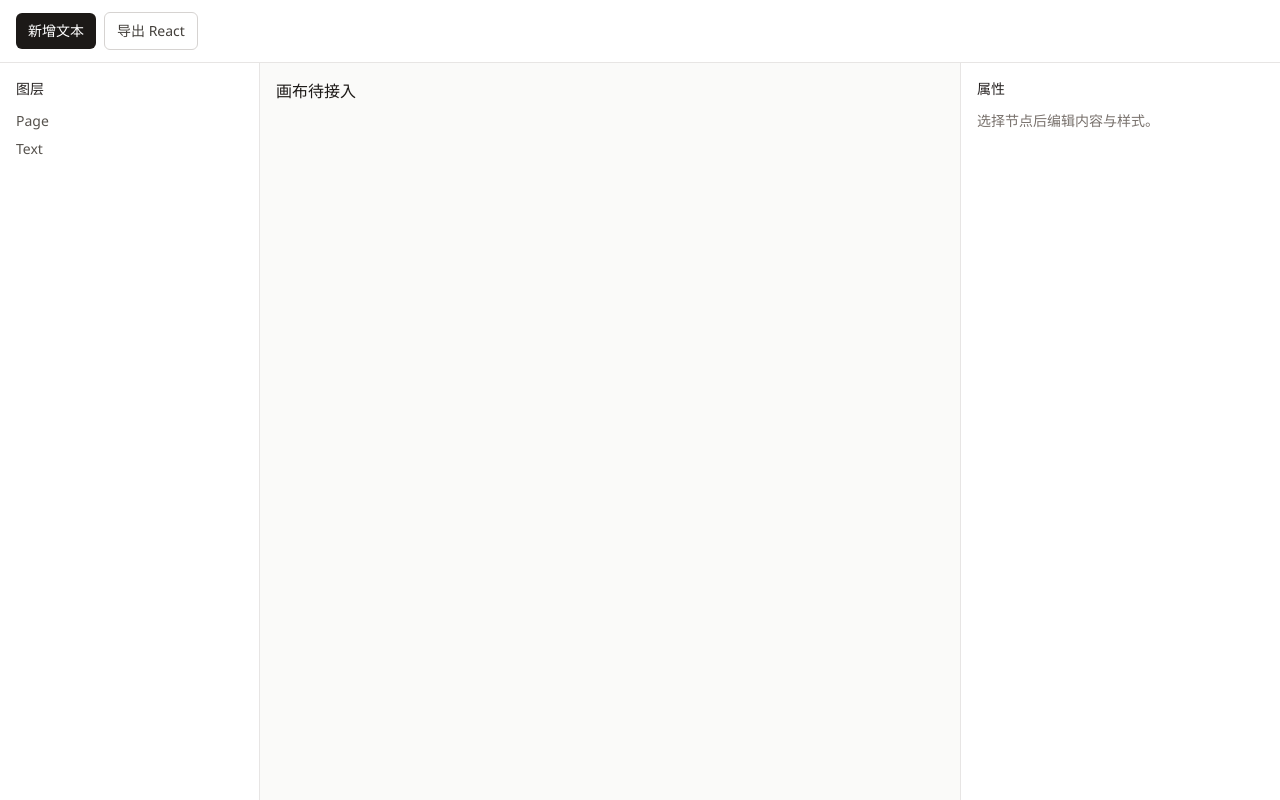
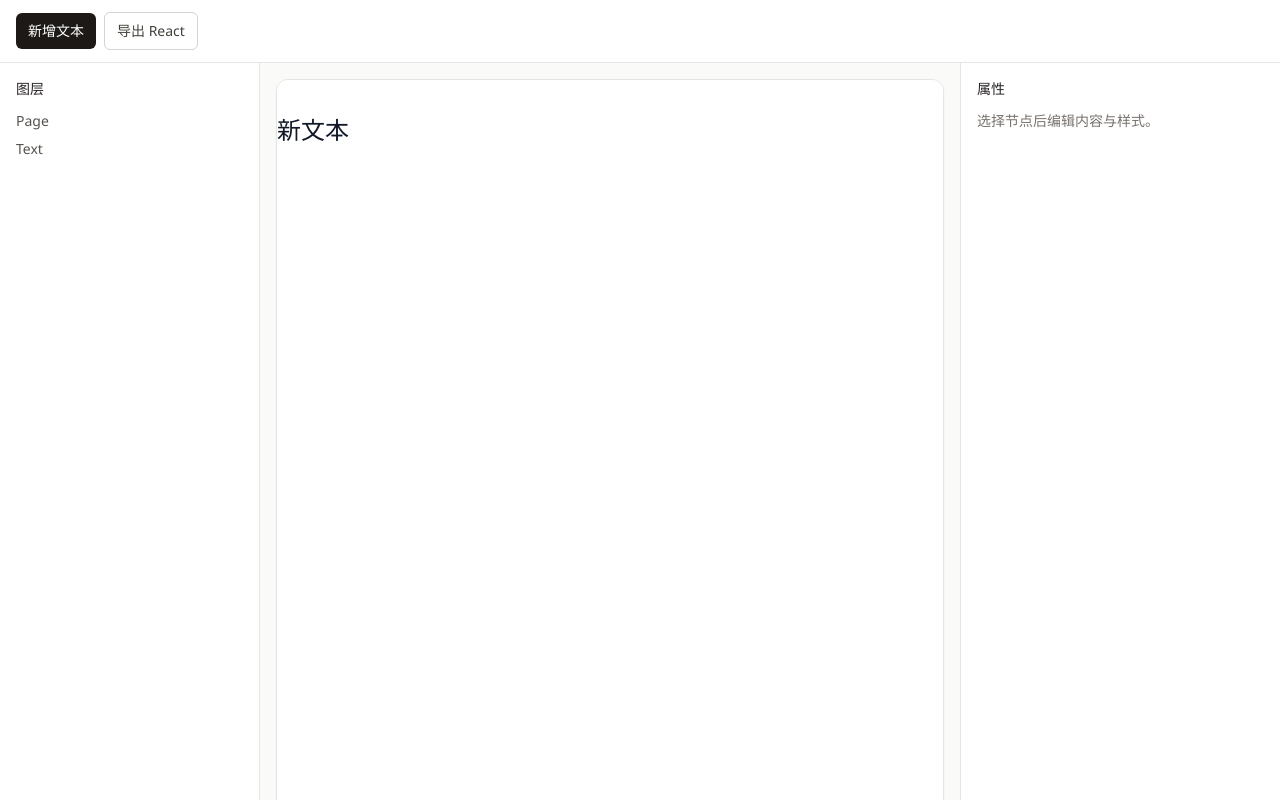
Before and after one commit to mjjt640/UI-Loom, a React (Vite) app: page / in a window 1280 px wide. Both pictures are taken after a click on the button "新增文本". Shown: the top 800 px of the page. Built offline with nearby package versions, Linux system fonts and the light colour scheme.

Commit message:
feat: render canvas nodes and selection flow

```diff
--- a/src/domain/commands/editorCommands.ts
+++ b/src/domain/commands/editorCommands.ts
@@ -42,3 +42,14 @@ export function insertChildNode(
     },
   }
 }
+
+export function selectNodes(
+  document: PageDocument,
+  selectedNodeIds: string[],
+): PageDocument {
+  return {
+    ...document,
+    selectedNodeIds,
+    updatedAt: new Date().toISOString(),
+  }
+}
--- a/src/features/editor/EditorScreen.tsx
+++ b/src/features/editor/EditorScreen.tsx
@@ -1,3 +1,4 @@
+import { CanvasViewport } from './canvas/CanvasViewport'
 import { InspectorPanel } from './inspector/InspectorPanel'
 import { LayersPanel } from './layers/LayersPanel'
 import { Toolbar } from './toolbar/Toolbar'
@@ -8,7 +9,9 @@ export function EditorScreen() {
       <Toolbar />
       <div className="grid min-h-0 flex-1 grid-cols-[260px_1fr_320px]">
         <LayersPanel />
-        <main className="bg-stone-50 p-4">画布待接入</main>
+        <main className="min-w-0 bg-stone-50 p-4">
+          <CanvasViewport />
+        </main>
         <InspectorPanel />
       </div>
     </div>
--- /dev/null
+++ b/src/features/editor/canvas/CanvasNode.tsx
@@ -0,0 +1,34 @@
+import type { UINode } from '../../../domain/model/types'
+
+interface CanvasNodeProps {
+  node: UINode
+  selected: boolean
+  onSelect: () => void
+}
+
+export function CanvasNode({ node, selected, onSelect }: CanvasNodeProps) {
+  if (node.type === 'text') {
+    return (
+      <button
+        className={
+          selected
+            ? 'absolute text-left outline outline-2 outline-sky-500'
+            : 'absolute text-left'
+        }
+        onClick={onSelect}
+        style={{
+          color: node.style.color,
+          fontSize: node.style.fontSize,
+          fontWeight: node.style.fontWeight,
+          left: node.layout.x,
+          top: node.layout.y,
+        }}
+        type="button"
+      >
+        {node.content.text}
+      </button>
+    )
+  }
+
+  return null
+}
--- /dev/null
+++ b/src/features/editor/canvas/CanvasViewport.tsx
@@ -0,0 +1,24 @@
+import { useEditorStore } from '../../../store/editorStore'
+import { CanvasNode } from './CanvasNode'
+
+export function CanvasViewport() {
+  const document = useEditorStore((state) => state.document)
+  const selectNode = useEditorStore((state) => state.selectNode)
+
+  return (
+    <div className="relative h-full overflow-auto rounded-xl border border-stone-200 bg-white shadow-sm">
+      <div className="relative mx-auto mt-8 h-[900px] w-[1440px] bg-white">
+        {Object.values(document.nodes)
+          .filter((node) => node.type !== 'page')
+          .map((node) => (
+            <CanvasNode
+              key={node.id}
+              node={node}
+              onSelect={() => selectNode(node.id)}
+              selected={document.selectedNodeIds.includes(node.id)}
+            />
+          ))}
+      </div>
+    </div>
+  )
+}
--- /dev/null
+++ b/src/features/editor/canvas/useCanvasInteractions.ts
@@ -0,0 +1,7 @@
+import { useEditorStore } from '../../../store/editorStore'
+
+export function useCanvasInteractions() {
+  const selectNode = useEditorStore((state) => state.selectNode)
+
+  return { selectNode }
+}
--- a/src/features/editor/inspector/InspectorPanel.tsx
+++ b/src/features/editor/inspector/InspectorPanel.tsx
@@ -1,8 +1,18 @@
+import { useEditorStore } from '../../../store/editorStore'
+
 export function InspectorPanel() {
+  const selectedCount = useEditorStore(
+    (state) => state.document.selectedNodeIds.length,
+  )
+
   return (
     <aside className="border-l border-stone-200 bg-white p-4">
       <h2 className="mb-3 text-sm font-semibold text-stone-800">属性</h2>
-      <p className="text-sm text-stone-500">选择节点后编辑内容与样式。</p>
+      {selectedCount > 0 ? (
+        <p className="text-sm text-stone-500">已选中 {selectedCount} 个节点</p>
+      ) : (
+        <p className="text-sm text-stone-500">选择节点后编辑内容与样式。</p>
+      )}
     </aside>
   )
 }
--- a/src/store/editorStore.ts
+++ b/src/store/editorStore.ts
@@ -2,6 +2,7 @@ import { create } from 'zustand'
 import {
   createTextNode,
   insertChildNode,
+  selectNodes,
 } from '../domain/commands/editorCommands'
 import { createEmptyDocument } from '../domain/model/factories'
 import type { PageDocument } from '../domain/model/types'
@@ -9,6 +10,7 @@ import type { PageDocument } from '../domain/model/types'
 interface EditorState {
   document: PageDocument
   addTextNode: () => void
+  selectNode: (nodeId: string) => void
 }
 
 export const useEditorStore = create<EditorState>((set) => ({
@@ -21,4 +23,8 @@ export const useEditorStore = create<EditorState>((set) => ({
         createTextNode('新文本'),
       ),
     })),
+  selectNode: (nodeId) =>
+    set((state) => ({
+      document: selectNodes(state.document, [nodeId]),
+    })),
 }))
```
Also changed, not shown: 1 other file (tests, documents, lock files or other folders).
